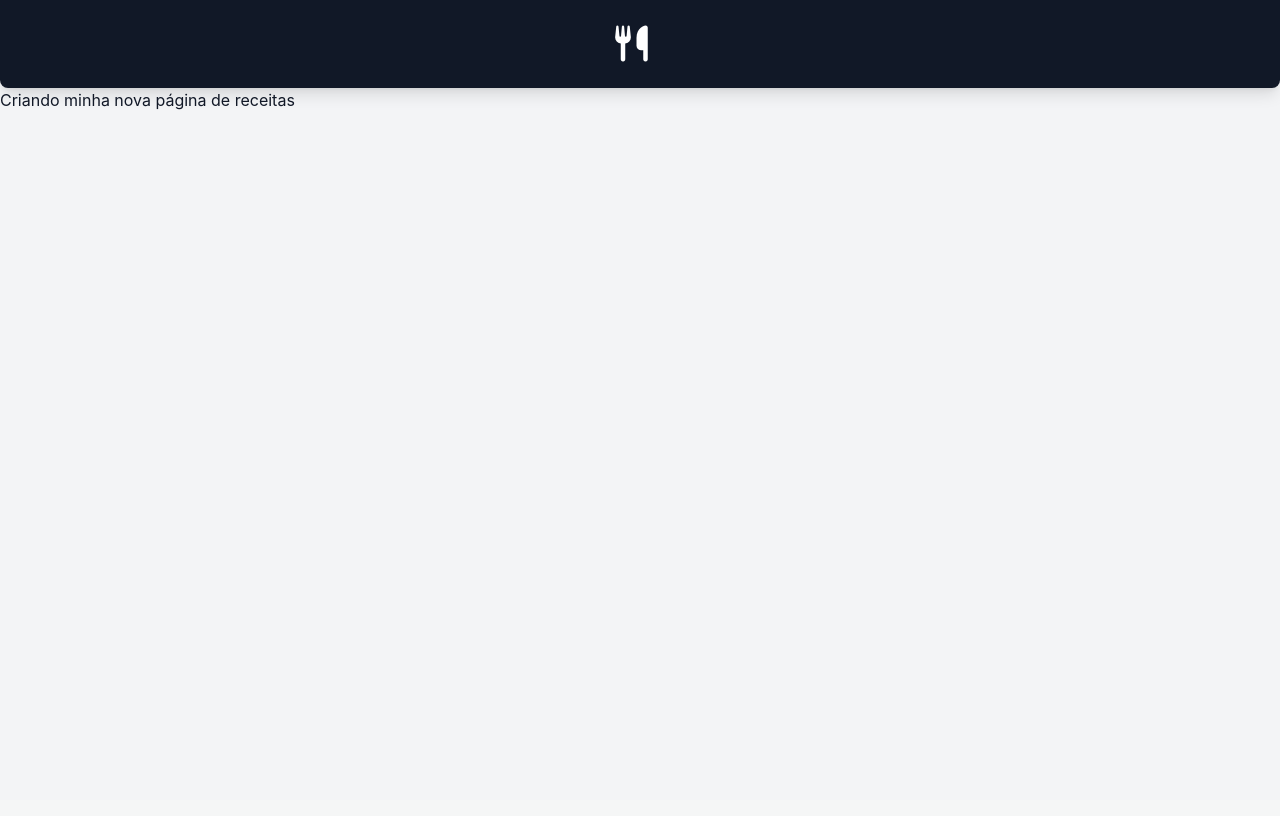
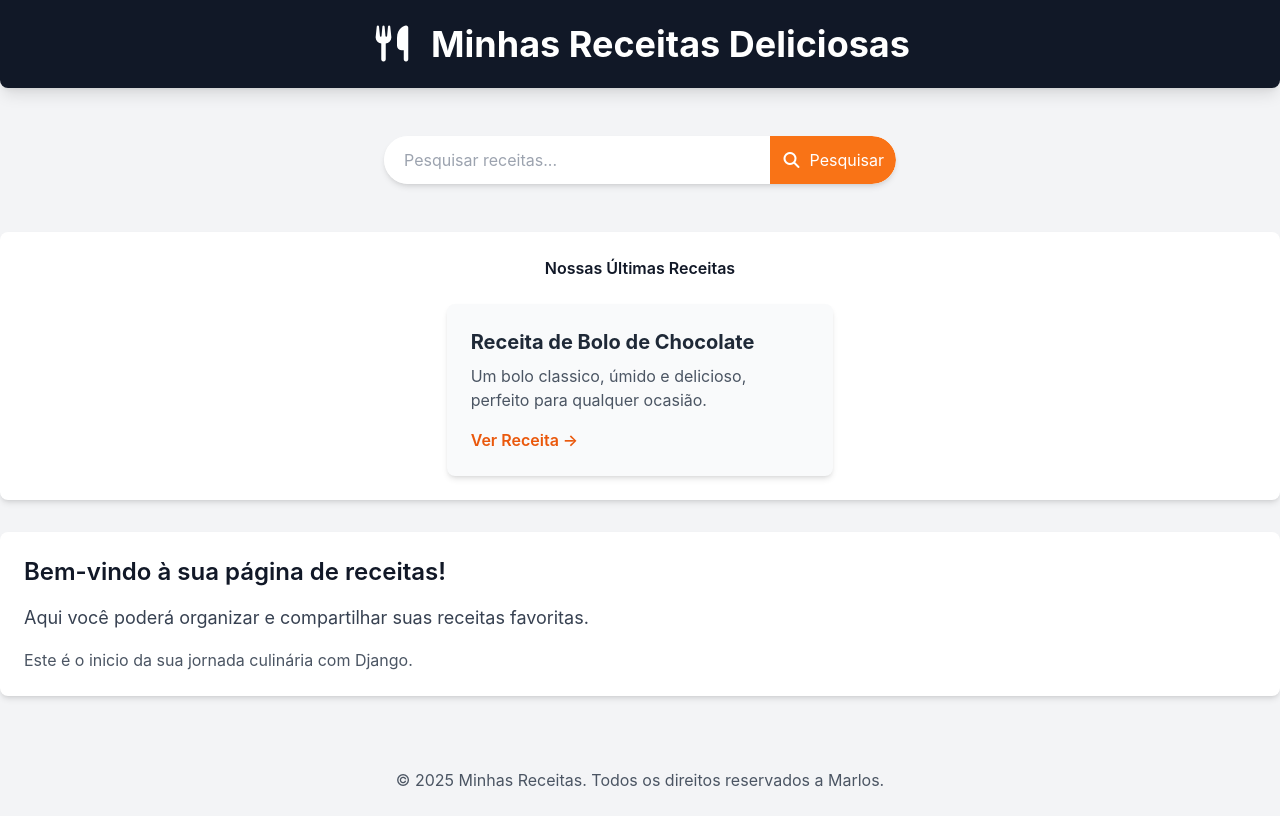
Before and after one commit to DEVMarlosGomes/Projeto-2-Django, a Django app: page / in a window 1280 px wide. Before the commit the page ends 110 px from the top, so only its background shows below. Run offline with Django 5.2, Linux system fonts and the light colour scheme; some libraries are stand-ins or nearby versions.

Commit message:
personalização

```diff
--- a/projeto/urls.py
+++ b/projeto/urls.py
@@ -6,4 +6,5 @@ from django.urls import path, include
 urlpatterns = [
     path('admin/', admin.site.urls),
     path('', include('receitas.urls')),
+    path('receitas/', include('receitas.urls')),
 ]
--- a/receitas/templates/receitas/home.html
+++ b/receitas/templates/receitas/home.html
@@ -3,36 +3,65 @@
 <head>
     <meta charset="UTF-8">
     <meta name="viewport" content="width=device-width, initial-scale=1.0">
-    <title>MINHAS RECEITAS</title>
-    <script src="https://cdn.tailwindcss.com"></script>
+    <title>Minhas Receitas</title>
+    <script src="https://cdn.tailwindcss.com"></script> <!-- Esta tag serve para importar o Tailwind CSS na sua página web de forma rápida e prática, direto via CDN (Content Delivery Network). -->
 
-    <link rel="stylesheet" href="https://cdnjs.cloudflare.com/ajax/libs/font-awesome/7.0.0/css/all.min.css"     integrity="sha512-9usAa10IRO0HhonpyAIVpjrylPvoDwiPUiKdWk5t3PyolY1cOd4DSE0Ga+ri4AuTroPR5aQvXU9xC6qOPnzFeg==" crossorigin="anonymous" referrerpolicy="no-referrer" />
-<style>
+    <link rel="stylesheet" href=https://cdnjs.cloudflare.com/ajax/libs/font-awesome/7.0.0/css/all.min.css integrity="sha512-DxV+EoADOkOygM4IR9yXP8Sb2qwgidEmeqAEmDKIOfPRQZOWbXCzLC6vjbZyy0vPisbH2SyW27+ddLVCN+OMzQ==" crossorigin="anonymous" referrerpolicy="no-referrer" />
+    <style>
+        body {
+            font-family: 'Inter', sans-serif;
+        }
+    </style>
+</head>
+<body class="bg-gray-100 text-gray-900"> <!--Este comando HTML e CSS significa que a página terá um fundo cinza claro e texto cinza escuro.-->
+    <!-- Cabeçalho da Página -->
+    <header class="bg-gray-900 text-white p-6 shadow-lg rounded-b-lg">
+        <div class="container mx-auto flex flex-col sm:flex-row items-center justify-center"> <!-- Alterado para 'justify-center' para centralizar o conteúdo -->
+            <!-- Agrupamento para o Ícone e Título (Centralizado) -->
+            <div class="flex items-center mb-4 sm:mb-0">
+                <div class="text-4xl mr-4">
+                    <i class="fas fa-utensils"></i> <!-- Ícone de utensílios (faca e garfo) -->
+                </div>
+                <!-- Título da Página -->
+                <h1 class="text-4xl font-bold text-center sm:text-left">
+                    Minhas Receitas Deliciosas
+                </h1>
+            </div>
+            <nav class="mt-4 sm:mt-0">
+                <!-- Conteúdo de navegação futuro aqui -->
+            </nav>
+        </div>
+    </header>
 
-body {
-    font-family: 'Inter', sans-serif;
+    <section class="container mx-auto mt-8 p-4 flex justify-center">
+        <div class="w-full max-w-lg flex bg-white rounded-full shadow-md overflow-hidden">
+            <input type="text" placeholder="Pesquisar receitas..." class="flex-grow p-3 text-gray-700 focus:outline-none focus:ring-2 focus:ring-orange-500 rounded-l-full pl-5" />
+            <button class="bg-orange-500 hover:bg-orange-600 text-white p-3 rounded-r-full transition duration-300 ease-in-out flex items-center justify-center">
+                <i class="fas fa-search mr-2"></i> Pesquisar
+            </button>
+        </div>
+    </section>
 
-}
-
-</style>
-</head>
-<body class="bg-gray-100 text-gray-900">
-
-    <header class="bg-gray-900 text-white p-6 shadow-lg rounded-b-lg">
-
-        <div class="container mx-auto flex flex-col sm:flex-row items-center justify-center">
+    <main class="container mx-auto p-6 mt-8 bg-white rounded-lg shadow-md">
+            <h2 class="text-2x1 font-semibold mb-6 text-center">Nossas Últimas Receitas</h2>
+            <div class="flex flex-wrap justify-center gap-6">
+                <div class="w-full sm:w-[calc(50%-1.5rem)] lg:w-[calc(33.333%-1.5rem)] bg-gray-50 p-6 rounded-lg shadow-md hover:shadow-lg transition-shadow duration-300 ease-in-out">
+                    <h3 class="text-xl font-bold mb-2 text-gray-800">Receita de Bolo de Chocolate</h3>
+                    <p class="text-gray-600 mb-4">Um bolo classico, úmido e delicioso, perfeito para qualquer ocasião.</p>
+                    <a href="#" class="text-orange-600 hover:text-orange-600 font-semibold">Ver Receita &rarr;</a>
+                </div>
 
 
-            <div class="flex items-center mb-4 sm:mb-0">
+    </main>
 
-            <div class="text-4xl mr-4">
+    <main class="container mx-auto p-6 mt-8 bg-white rounded-lg shadow-md">
+        <h2 class="text-2xl font-semibold mb-4">Bem-vindo à sua página de receitas!</h2>
+        <p class="text-lg text-gray-700"> Aqui você poderá organizar e compartilhar suas receitas favoritas.</p>
+            <!-- Cartões de receitas serão adicionados aqui -->
 
-                <i class="fas fa-utensils"></i>
+            <p class="mt-4 text-gray-600">Este é o inicio da sua jornada culinária com Django. </p>
+    </main>
 
-</div>
-
-
-    </header>
-    Criando minha nova página de receitas
-</body>
-</html>
+    <footer class="mt-12 p-6 text-center text-gray-600">
+        <p>&copy; 2025 Minhas Receitas. Todos os direitos reservados a Marlos.</p>
+    </footer>
```
